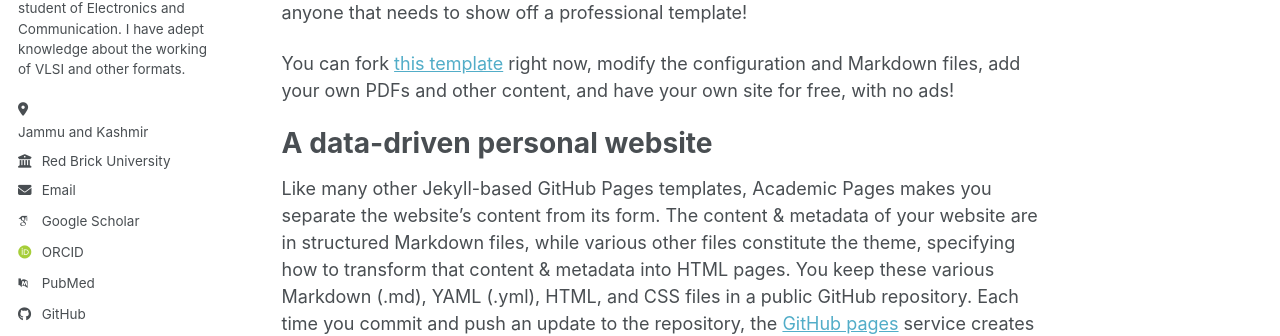
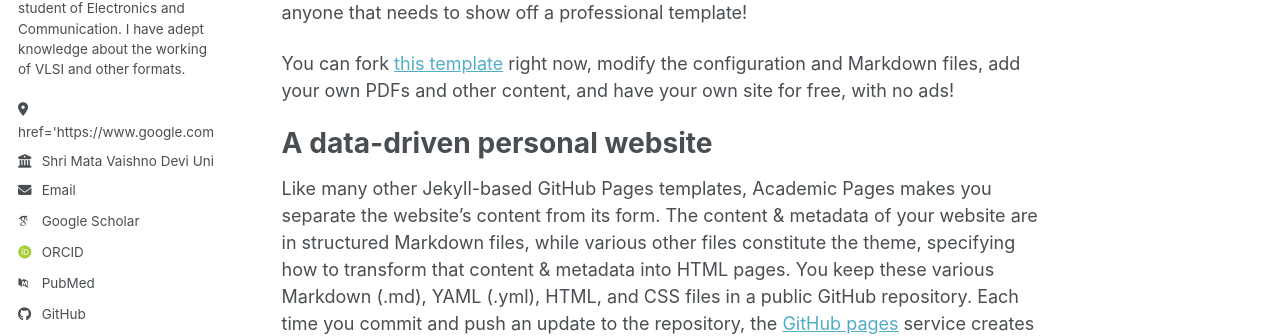
Before and after one commit to voidthecryptic/voidthecryptic.github.io, a Jekyll site: the page built from _pages/about.md, in a window 1280 px wide. Shown: the part 359-695 px from the top of the page. Built offline with Jekyll 4.4.1, drawn with Linux system fonts in a browser that asks for light colours; some web fonts are replaced; a script bundle is joined from its source files by our own code; library files that are not in the unit come from our copies.

Commit message:
Update _config.yml

```diff
--- a/_config.yml
+++ b/_config.yml
@@ -26,9 +26,9 @@
   name             : "Peerzada Arsalan Masoodi"
   pronouns         : # example: "she/her"
   bio              : "I am a final year B.Tech student of Electronics and Communication. I have adept knowledge about the working of VLSI and other formats."
-  location         : "<a href='https://www.google.com/maps/search/Anantnag,+Jammu+and+Kashmir' target='_blank' rel='noopener'>Jammu and Kashmir</a>"
+  location         : "<a Jammu and Kashmir >href='https://www.google.com/maps/search/Anantnag,+Jammu+and+Kashmir' target='_blank' rel='noopener'</a>"
 
-  employer         : "Red Brick University"
+  employer         : "Shri Mata Vaishno Devi University"
   uri              : # URL
   email            : "none@example.org"
 
```
